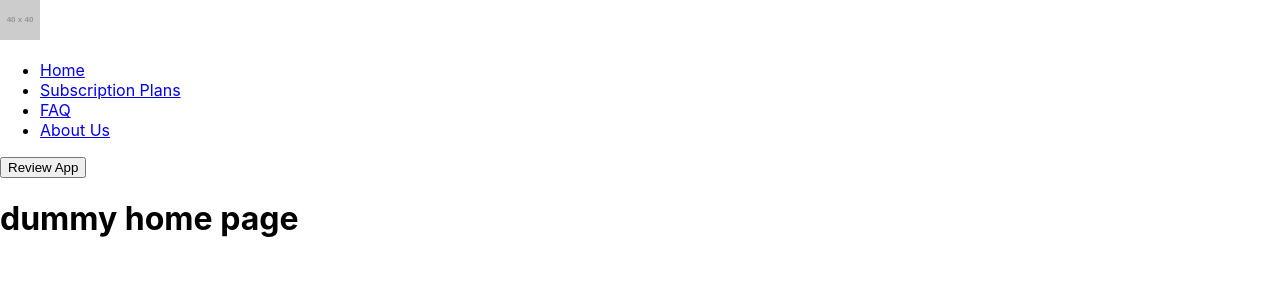
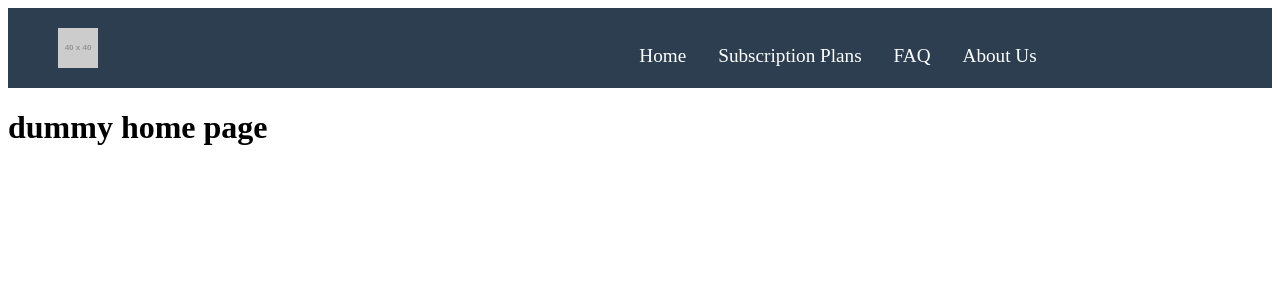
Before and after one commit to d3nisacookies/bottleNex-web, a React (Create React App) app: page / in a window 1280 px wide. Shown: the top 300 px of the page. Built offline with nearby package versions, Linux system fonts and the light colour scheme.

Commit message:
changed the alert appearing everytime it happens

```diff
--- a/src/components/Navbar.jsx
+++ b/src/components/Navbar.jsx
@@ -5,7 +5,6 @@ import '../css/Navbar.css';
 const Navbar = () => {
   const handleTestNavigation = (pageName) => {
     console.log(`Navigating to ${pageName}`);
-    alert(`This would navigate to ${pageName} in a real app`);
   };
 
   return (
@@ -63,7 +62,7 @@ const Navbar = () => {
           </li>
         </ul>
 
-        {/* Review App Button (Right-aligned) */}
+        {/* Review App Button (Right-aligned)
         <button
           className="review-btn"
           onClick={() => {
@@ -72,7 +71,7 @@ const Navbar = () => {
           }}
         >
           Review App
-        </button>
+        </button> */}
       </div>
     </nav>
   );
--- a/src/css/Navbar.css
+++ b/src/css/Navbar.css
@@ -0,0 +1,100 @@
+/* Base Styles */
+.navbar {
+  background-color: #2c3e50;
+  height: 80px;
+  display: flex;
+  justify-content: center;
+  align-items: center;
+  font-size: 1.2rem;
+  position: sticky;
+  top: 0;
+  z-index: 999;
+}
+
+.navbar-container {
+  display: flex;
+  justify-content: space-between;
+  align-items: center;
+  height: 80px;
+  max-width: 1500px;
+  width: 100%;
+  padding: 0 50px;
+}
+
+/* Logo Styles */
+.navbar-logo {
+  color: #fff;
+  justify-self: start;
+  cursor: pointer;
+  text-decoration: none;
+  display: flex;
+  align-items: center;
+}
+
+.navbar-logo img {
+  margin-right: 10px;
+}
+
+/* Navigation Menu */
+.nav-menu {
+  display: flex;
+  list-style: none;
+  text-align: center;
+  width: 60vw;
+  justify-content: center;
+  margin: 0;
+}
+
+.nav-item {
+  height: 80px;
+}
+
+.nav-links {
+  color: #fff;
+  display: flex;
+  align-items: center;
+  text-decoration: none;
+  padding: 0.5rem 1rem;
+  height: 100%;
+  transition: all 0.3s ease;
+}
+
+.nav-links:hover {
+  color: #3498db;
+  transform: scale(1.05);
+}
+
+/* Review Button */
+.review-btn {
+  background-color: #f39c12;
+  color: white;
+  border: none;
+  padding: 10px 20px;
+  border-radius: 5px;
+  cursor: pointer;
+  font-size: 1rem;
+  transition: all 0.3s ease;
+  display: flex;
+  align-items: center;
+}
+
+.review-btn:hover {
+  background-color: #e67e22;
+  transform: scale(1.05);
+}
+
+/* Mobile Responsiveness */
+@media screen and (max-width: 960px) {
+  .navbar-container {
+    padding: 0 20px;
+  }
+
+  .nav-menu {
+    display: none;
+  }
+
+  .review-btn {
+    padding: 8px 15px;
+    font-size: 0.9rem;
+  }
+}
--- a/src/firebase.js
+++ b/src/firebase.js
@@ -14,6 +14,7 @@ const firebaseConfig = {
 
 // Initialize Firebase
 const app = initializeApp(firebaseConfig);
+export default app;
 
 // Export services
 export const auth = getAuth(app);
--- a/src/index.js
+++ b/src/index.js
@@ -1,8 +1,7 @@
+// src/index.js
 import React from 'react';
 import ReactDOM from 'react-dom/client';
-import './index.css';
-import App from './App';
-import reportWebVitals from './reportWebVitals';
+import App from './App';  // No curly braces for default import
 
 const root = ReactDOM.createRoot(document.getElementById('root'));
 root.render(
@@ -10,8 +9,3 @@ root.render(
     <App />
   </React.StrictMode>
 );
-
-// If you want to start measuring performance in your app, pass a function
-// to log results (for example: reportWebVitals(console.log))
-// or send to an analytics endpoint. Learn more: https://bit.ly/CRA-vitals
-reportWebVitals();
```
